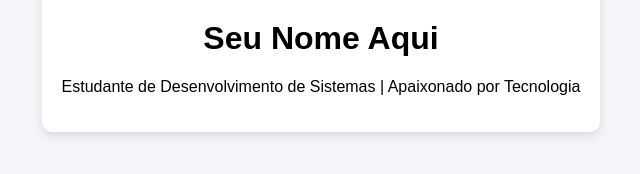
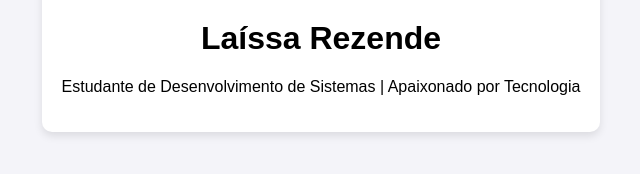
Before and after one commit to laissarodrigues1072/meu-perfil-git, a plain HTML site: page index.html in a window 1280 px wide. Shown: the part 354-528 px from the top of the page, without its empty margins (319-959 px from the left). Drawn offline with Linux system fonts and the light colour scheme.

Commit message:
Coloquei Meu nome

```diff
--- a/index.html
+++ b/index.html
@@ -8,7 +8,7 @@
 <body>
     <div class="card">
         <img src="perfil.png" alt="Foto de Perfil">
-        <h1>Seu Nome Aqui</h1>
+        <h1>Laíssa Rezende</h1>
         <p>Estudante de Desenvolvimento de Sistemas | Apaixonado por Tecnologia</p>
     </div>
 </body>
```
